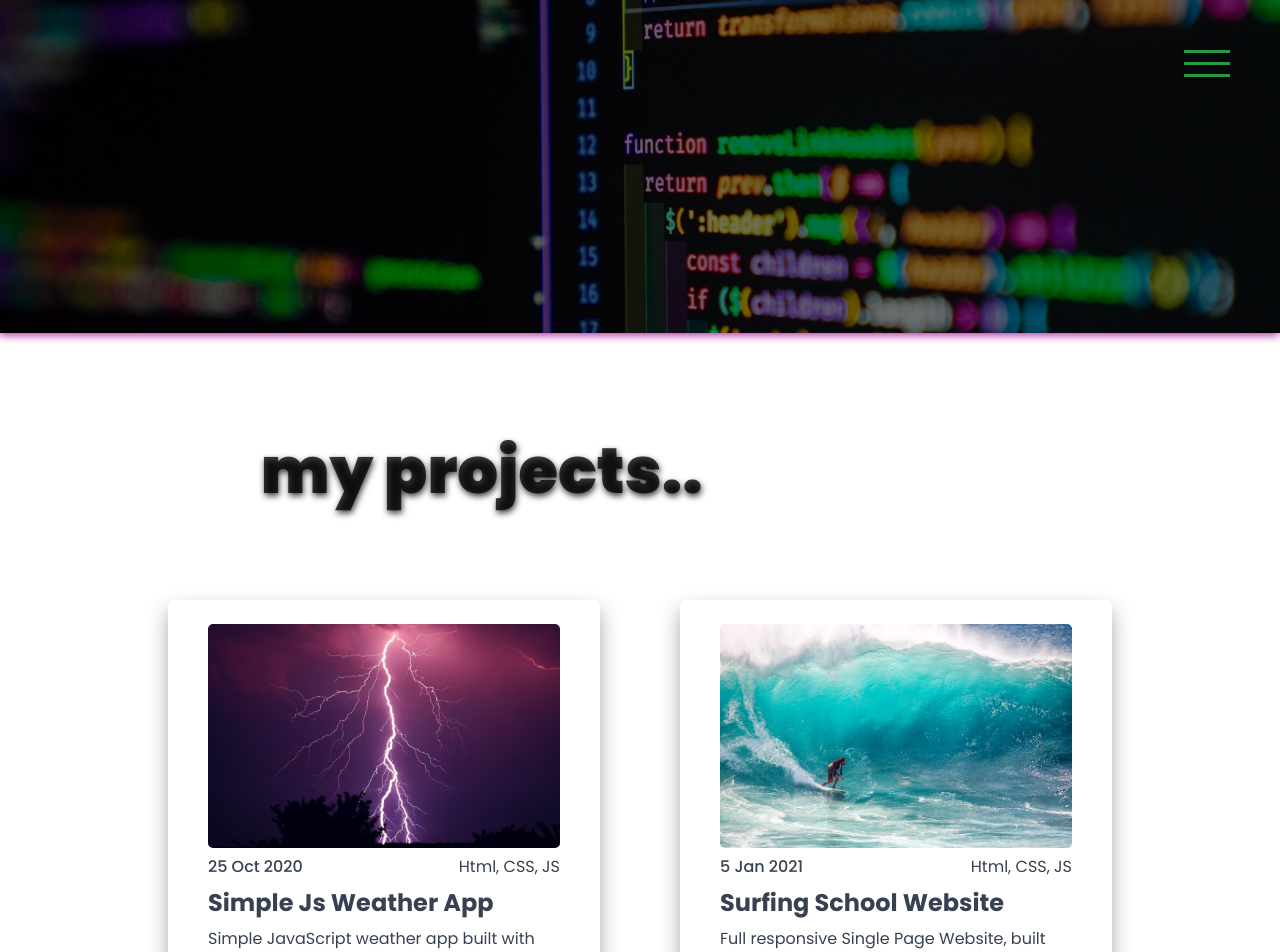
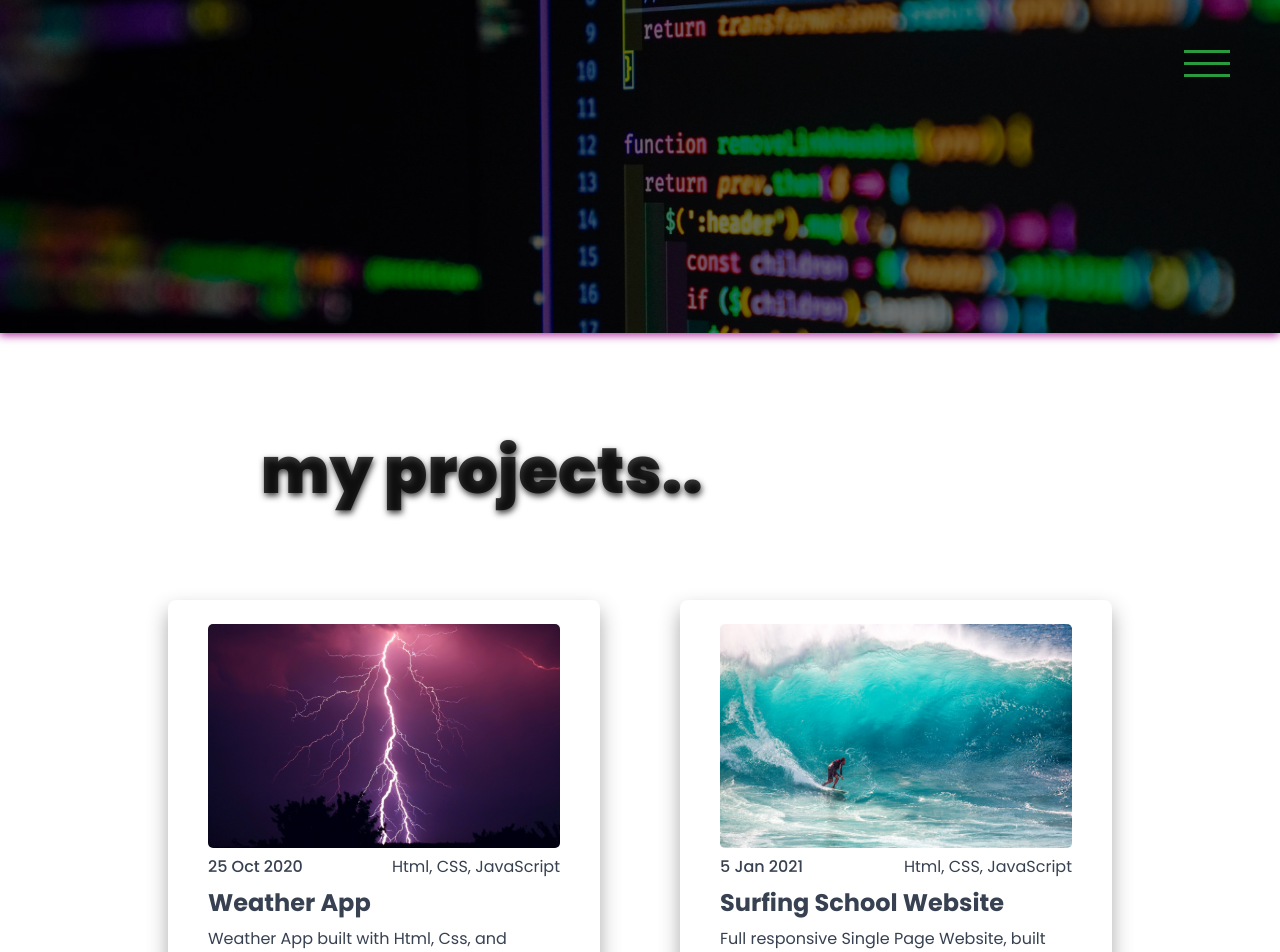
Before and after one commit to jacob-majcen/cv-portfolio-next, a Next.js app: page /projects in a window 1280 px wide. Shown: the top 952 px of the page. Built offline with nearby package versions, Linux system fonts and the light colour scheme.

Commit message:
added new project card and image, fixed small bug

```diff
--- a/components/Card.js
+++ b/components/Card.js
@@ -8,7 +8,6 @@ function Card(props) {
     <div className={styles.card}>
       <Image
         src={props.img}
-        alt="images"
         height={400}
         width={630}
         className={styles.card_img}
--- a/pages/projects/index.js
+++ b/pages/projects/index.js
@@ -18,9 +18,9 @@ function ProjectsPage() {
         <Card
           img="/images/thunder.jpg"
           date="25 Oct 2020"
-          lang="Html, CSS, JS"
-          title="Simple Js Weather App"
-          description="Simple JavaScript weather app built with  Html, Css, and Vanilla JavaScript, external Api from openweathermap.org
+          lang="Html, CSS, JavaScript"
+          title="Weather App"
+          description="Weather App built with  Html, Css, and Vanilla JavaScript, external Api from openweathermap.org
           Daily weather(cloudiness, temp) around the world, for the city selected by the user."
           link="https://weather-application-mario.netlify.app/"
           git="https://github.com/MarioG8/Weather-App"
@@ -28,7 +28,7 @@ function ProjectsPage() {
         <Card
           img="/images/killerwhale.jpg"
           date="5 Jan 2021"
-          lang="Html, CSS, JS"
+          lang="Html, CSS, JavaScript"
           title="Surfing School Website"
           description="Full responsive Single Page Website, built with Html,   Sass, Vanilla JavaScript, GSAP animation, custom animated icons and contact form. A Business page about water sports. Windsurfing and Surfing school."
           link="https://killerwhale.netlify.app/"
@@ -89,6 +89,16 @@ function ProjectsPage() {
           link="https://mariog8-chat-app.herokuapp.com/"
           git="https://github.com/MarioG8/Node.js-Chat-App-"
         />
+        <Card
+          img="/images/beach_5.jpg"
+          date="22 October 2021"
+          lang="Node.js, Express"
+          title="Weather App 2.0"
+          description="Weather App 2.0(Client side/Server side) built with  Html, Css, JavaScript, Node.js, Express, cors, Own proxy server with rate limit, api caching. External Api from openweathermap.org.
+            Daily weather(cloudiness, temp) around the world, for the city selected by the user."
+          link="https://weather-app-v2-proxy-api.herokuapp.com/"
+          git="https://github.com/MarioG8/Weather-App-2.0-API-Proxy-Server"
+        />
       </main>
     </>
   );
```
Also changed, not shown: public/images/beach_5.jpg (added).
